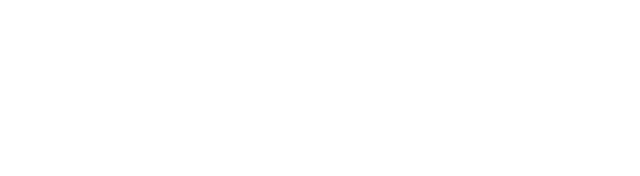
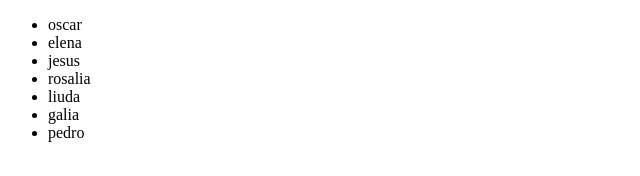
Before and after one commit to milachirolde/NVL-CSS-P2a, a plain HTML site: page index.html in a window 1280 px wide. Shown: the whole page, without its empty margins (0-640 px from the left). Drawn offline with Linux system fonts and the light colour scheme.

Commit message:
adding and linking css file

```diff
--- a/index.html
+++ b/index.html
@@ -8,10 +8,19 @@
   <meta name="description" content="NVL-CSS-P2a">
   <meta name="author" content="SitePoint">
 
-  <!--<link rel="stylesheet" href="css/styles.css?v=1.0">-->
+  <link rel="stylesheet" href="css/style.css">
 </head>
 
 <body>
   <!--<script src="js/scripts.js"></script>-->
+  <ul>
+      <li>oscar</li>
+      <li>elena</li>
+      <li>jesus</li>
+      <li>rosalia</li>
+      <li>liuda</li>
+      <li>galia</li>
+      <li>pedro</li>
+  </ul>
 </body>
 </html>
```
Also changed, not shown: css/style.css (added).
